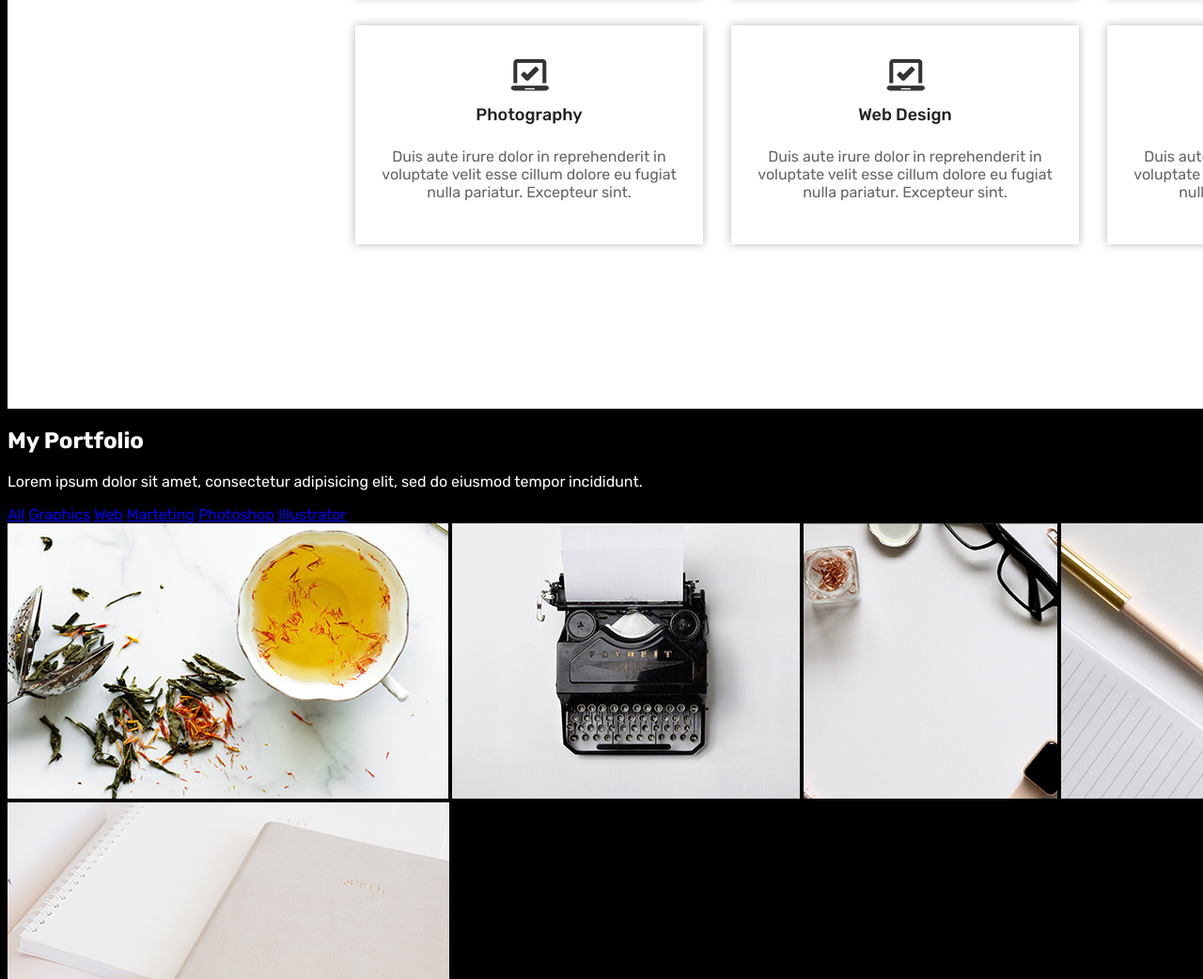
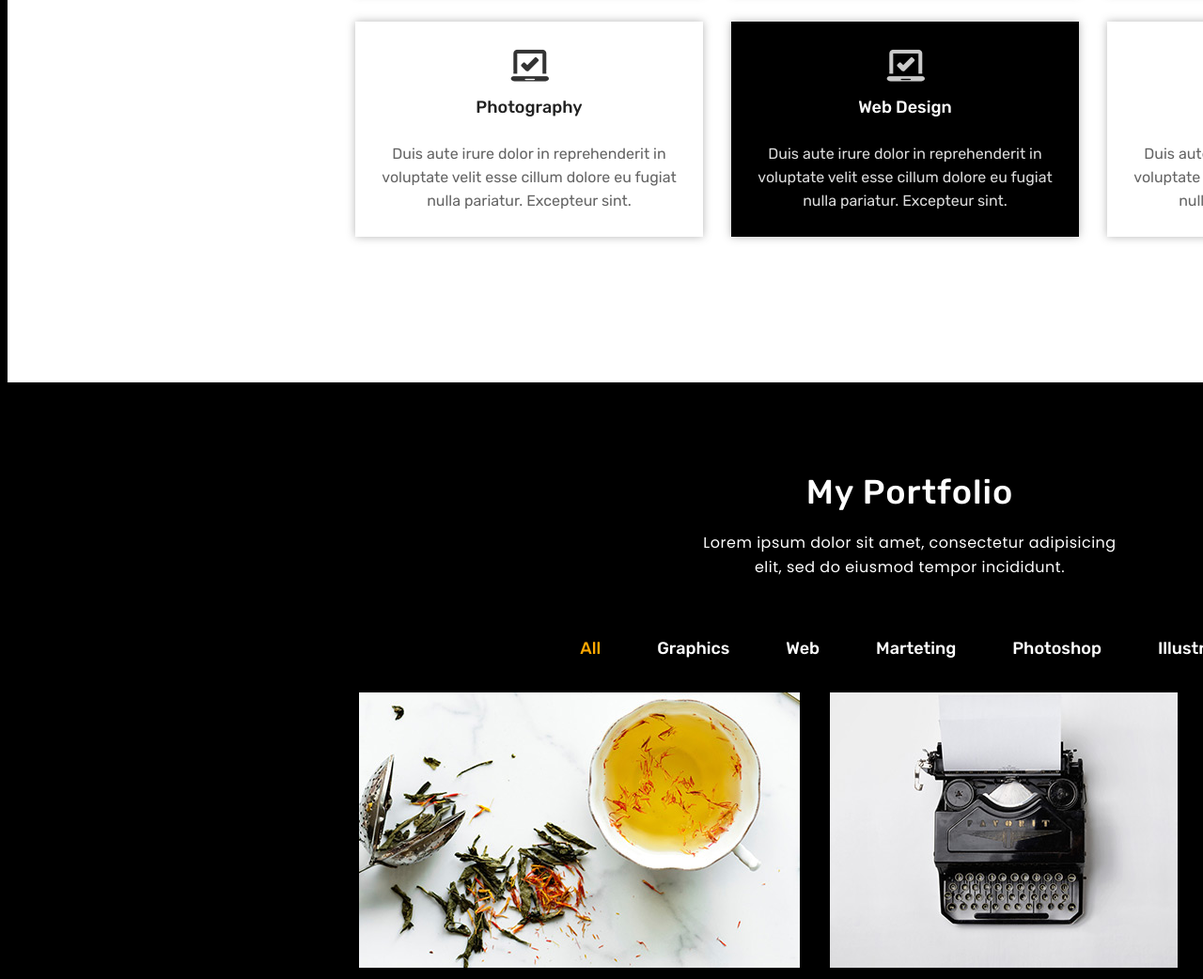
Before and after one commit to vasilieva-sasha/JackBarboza, a plain HTML site: page index.html in a window 1280 px wide. Shown: the part 2532-3574 px from the top of the page at 94% size. Drawn offline with Linux system fonts and the light colour scheme.

Commit message:
portfolio css

```diff
--- a/css/style.css
+++ b/css/style.css
@@ -357,20 +357,23 @@ html {
 }
 
 .services-list {
+  position: relative;
   list-style: none;
   display: flex;
   flex-wrap: wrap;
-  padding: 20px 300px 160px 355px;
+  padding: 20px 300px 140px 355px;
+  margin-bottom: 0;
 }
 
 .services-list li {
   display: block;
   width: 370px;
   margin: 15px;
-  padding: 30px 20px;
+  padding: 25px 20px 10px;
   color: #656565;
+  line-height: 25px;
   text-align: center;
-  background: url("../img/monitor.png") no-repeat 50% 18%;
+  background: url("../img/monitor.png") no-repeat 50% 15%;
   box-shadow: 0px 0px 9px 0px rgba(73, 73, 73, 0.4);
 }
 
@@ -380,3 +383,76 @@ html {
   font-weight: 500;
   padding-top: 30px;
 }
+
+.services-list li.web-design {
+  color: #dcdcdc;
+  background: #000000 url("../img/monitor2.png") no-repeat 50% 15%;
+}
+
+.services-list li.web-design h4 {
+  color: #ffffff;
+}
+
+.services-list::after {
+  content: "";
+  position: absolute;
+  top: -10px;
+  right: 95px;
+  display: block;
+  width: 100px;
+  height: 100px;
+  background: url("../img/triangle.png") no-repeat;
+}
+
+.portfolio {
+  text-align: center;
+  padding: 95px 350px;
+}
+
+.portfolio h2 {
+  font-size: 36px;
+  font-weight: 500;
+  letter-spacing: 1px;
+  margin: 0;
+}
+
+.portfolio>p {
+  width: 450px;
+  font-family: "Poppins", "Arial", sans-serif;
+  font-size: 16px;
+  line-height: 26px;
+  letter-spacing: 0.5px;
+  margin: 20px auto;
+}
+
+.sorting a {
+  display: inline-block;
+  margin: 40px 28px 20px;
+  vertical-align: middle;
+  font-size: 18px;
+  font-weight: 500;
+  line-height: 26px;
+  color: #ffffff;
+  text-decoration: none;
+}
+
+.sorting a.current {
+  color: #ffa801;
+}
+
+.photos a {
+  display: inline-block;
+  vertical-align: middle;
+  margin: 14px;
+}
+
+.pen::before {
+  content: "";
+  display: block;
+  position: absolute;
+  width: 670px;
+  height: 295px;
+  outline: 3px solid #ffffff;
+  outline-offset: -15px;
+  background: rgba(0, 0, 0, 0.6) url("../img/binoculars.png") no-repeat 50% 50%;
+}
--- a/index.html
+++ b/index.html
@@ -95,7 +95,7 @@
           <h4>Photography</h4>
           <p>Duis aute irure dolor in reprehenderit in voluptate velit esse cillum dolore eu fugiat nulla pariatur. Excepteur sint.</p>
         </li>
-        <li>
+        <li class="web-design">
           <h4>Web Design</h4>
           <p>Duis aute irure dolor in reprehenderit in voluptate velit esse cillum dolore eu fugiat nulla pariatur. Excepteur sint.</p>
         </li>
@@ -105,22 +105,22 @@
         </li>
       </ul>
     </section>
-    <section>
+    <section class="portfolio">
       <h2>My Portfolio</h2>
       <p>Lorem ipsum dolor sit amet, consectetur adipisicing elit, sed do eiusmod tempor incididunt.</p>
       <div class="sorting">
-        <a href="#">All</a>
+        <a class="current" href="#">All</a>
         <a href="#">Graphics</a>
         <a href="#">Web</a>
         <a href="#">Marteting</a>
         <a href="#">Photoshop</a>
         <a href="#">Illustrator</a>
       </div>
-      <div>
+      <div class="photos">
         <a href="#"><img src="img/tea.jpg" alt="tea photo"></a>
         <a href="#"><img src="img/typing.jpg" alt="typing machine"></a>
         <a href="#"><img src="img/glasses.jpg" alt="glasses"></a>
-        <a href="#"><img src="img/pen.jpg" alt="pens"></a>
+        <a class="pen" href="#"><img src="img/pen.jpg" alt="pens"></a>
         <a href="#"><img src="img/notebook.jpg" alt="notebook"></a>
       </div>
     </section>
```
Also changed, not shown: img/binoculars.png (added), img/monitor2.png (added), img/triangle.png (added).
